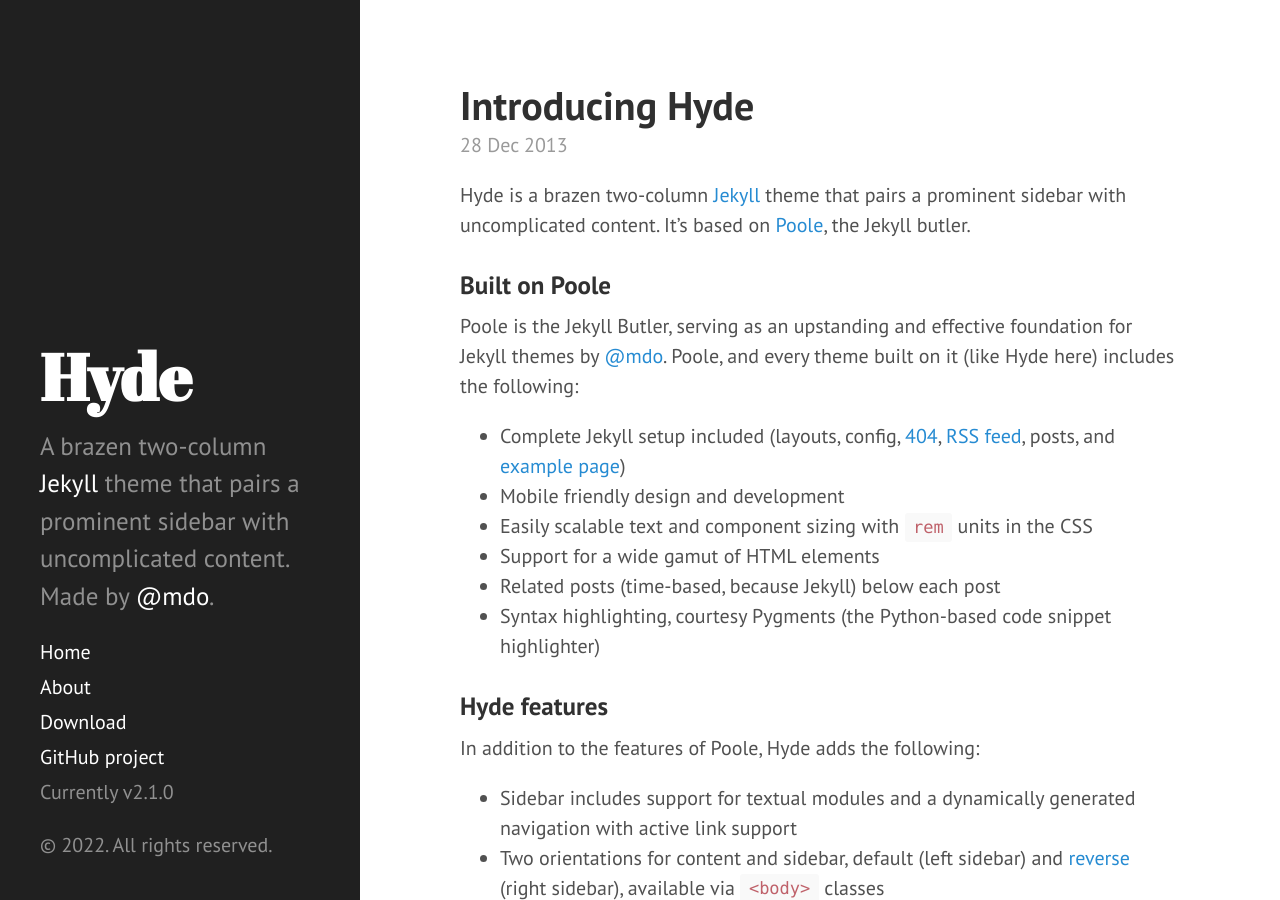
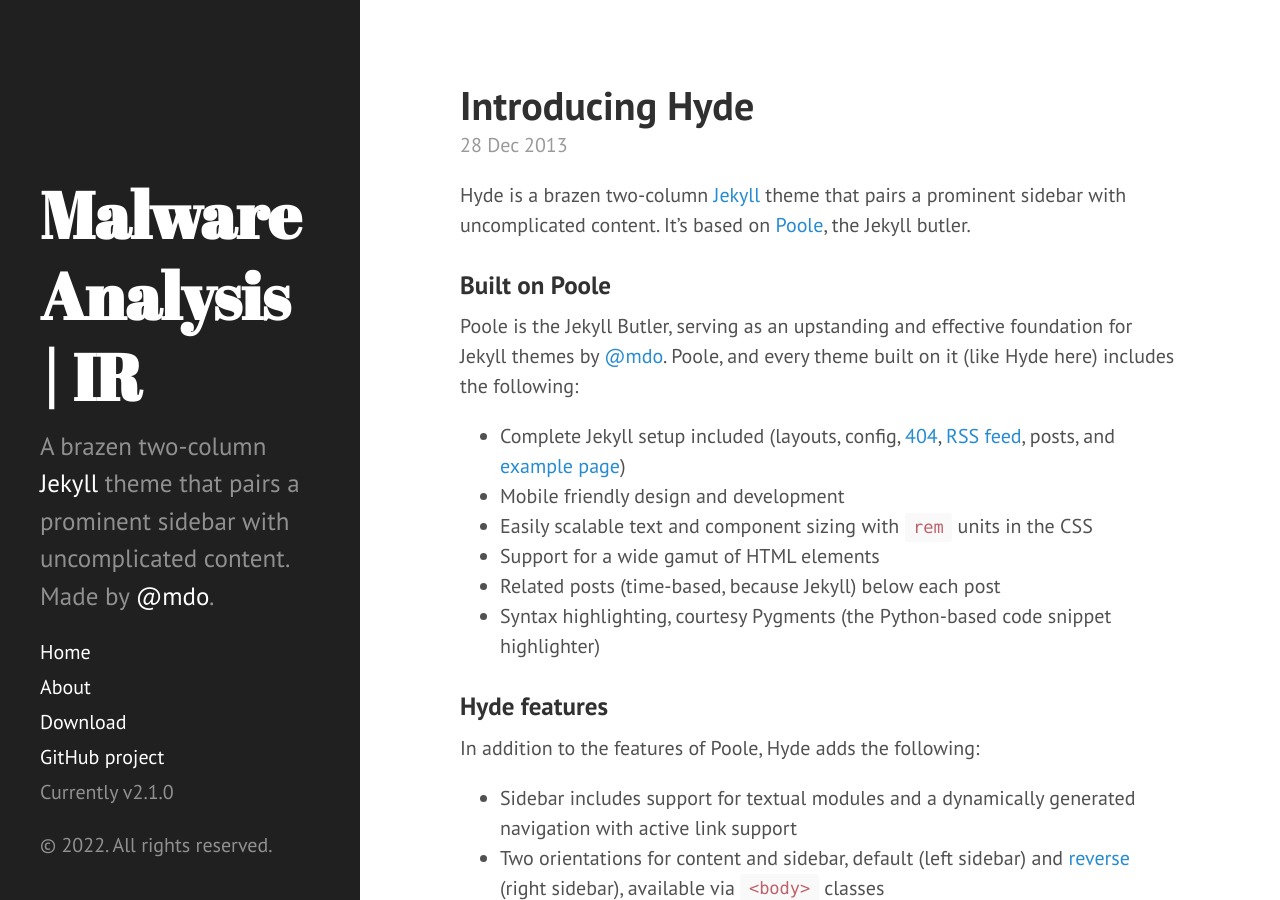
Before and after one commit to galkofahi/galkofahi.github.io, a Jekyll site: the page built from index.html, in a window 1280 px wide and 900 px high. Built offline with Jekyll 4.4.1, drawn with Linux system fonts in a browser that asks for light colours; Markdown is read by kramdown in place of the engine named in the settings; the list of posts is cut into pages by our own code.

Commit message:
Update _config.yml

```diff
--- a/_config.yml
+++ b/_config.yml
@@ -7,20 +7,17 @@ permalink:        pretty
 relative_permalinks: true
 
 # Setup
-title:            Hyde
-tagline:          'A Jekyll theme'
-description:      'A brazen two-column <a href="http://jekyllrb.com" target="_blank">Jekyll</a> theme that pairs a prominent sidebar with uncomplicated content. Made by <a href="https://twitter.com/mdo" target="_blank">@mdo</a>.'
-url:              http://hyde.getpoole.com
+title:            Malware Analysis | IR
+tagline:          'galkofahi'
+description:      'A brazen two-column <a href="http://twitter.com/galkofahi" target="_blank">Jekyll</a> theme that pairs a prominent sidebar with uncomplicated content. Made by <a href="https://twitter.com/mdo" target="_blank">@mdo</a>.'
+
 baseurl:          /
 
 author:
-  name:           'Mark Otto'
-  url:            https://twitter.com/mdo
+  name:           'Ghazi Alkofahi'
+  url:            https://twitter.com/galkofahi
 
 paginate:         5
 
 # Custom vars
 version:          2.1.0
-
-github:
-  repo:           https://github.com/poole/hyde
```
